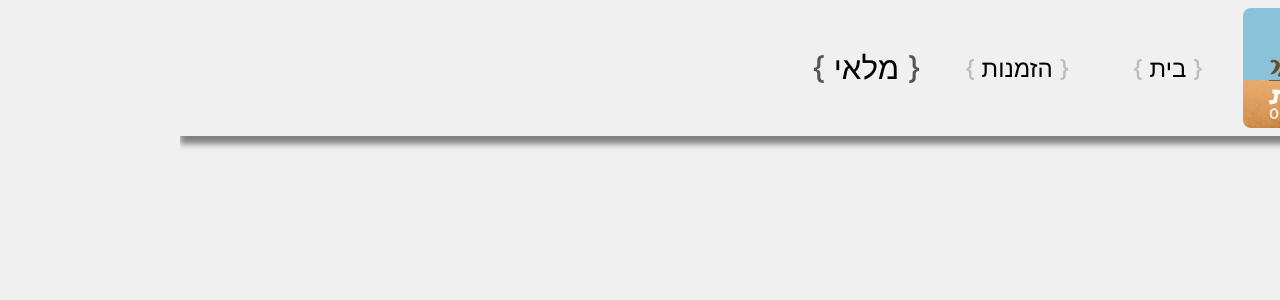
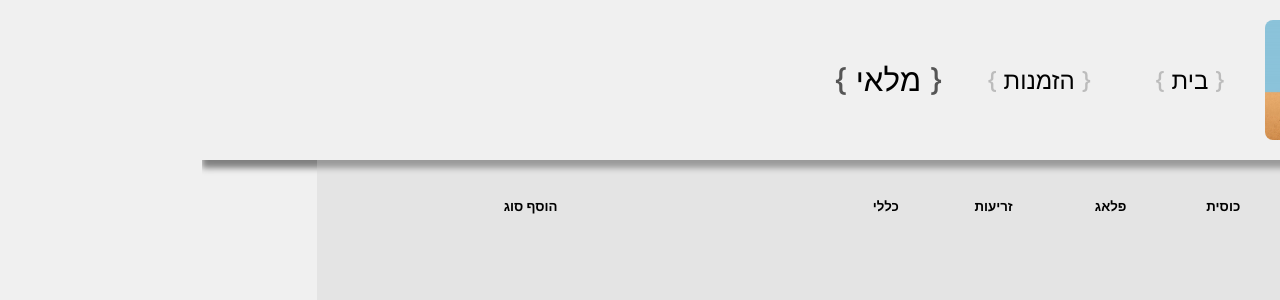
Before and after one commit to GaiJSha/internship-site, a React (Create React App) app in the folder worker-site/: page /stock in a window 1280 px wide. Shown: the top 300 px of the page. Built offline with nearby package versions, Linux system fonts and the light colour scheme.

Commit message:
new styles for the table

```diff
--- a/worker-site/src/index.css
+++ b/worker-site/src/index.css
@@ -1,5 +1,6 @@
 :root {
   --bg-color: #f0f0f0;
+  --page-color: #ccc5;
 }
 
 body {
@@ -19,9 +20,12 @@ header {
   grid-template-columns: 1fr 6fr 1fr;
   padding: 0.5em;
   box-shadow: 0 0.5em 0.4em grey;
+  height: 20vmin;
+  box-sizing: border-box;
 }
 
 header img {
+  align-self: center;
   max-height: 15vmin;
   border-radius: 0.5em;
 }
@@ -69,3 +73,42 @@ nav .clicked::before {
 nav .clicked::after {
   color: #555;
 }
+
+.stock-page {
+  margin: 0 9vw;
+  padding: 2vh 1vw;
+  min-height: 80vmin;
+  box-sizing: border-box;
+  background-color: var(--page-color);
+}
+
+.stock-row {
+  display: grid;
+  grid-template-columns: repeat(7, 1fr) 2fr;
+}
+
+.stock-table {
+  display: block;
+}
+
+.add-type {
+  grid-column: -2;
+  display: flex;
+}
+
+.add-type form {
+  display: flex;
+}
+
+.table-header {
+  display: grid;
+  grid-template-columns: repeat(7, 1fr) 2fr;
+}
+
+.stock-row input {
+  border: none;
+  background-color: #0000;
+  border-bottom: #0005 solid thin;
+  width: 8.5vw;
+  min-height: 4.5vh;
+}
```
